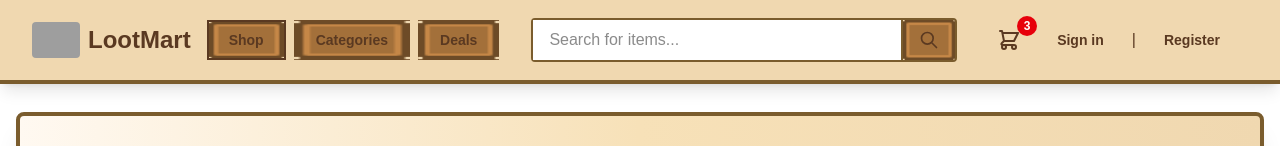
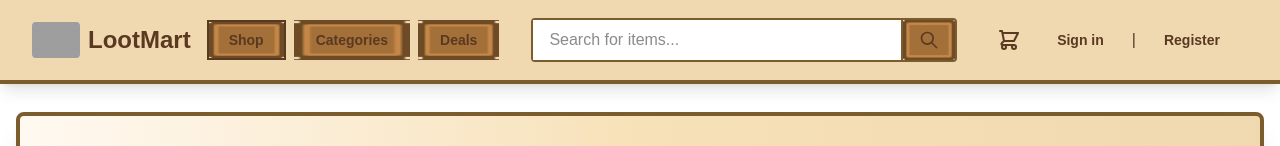
Before and after one commit to KevinReyhanW/lootmart, a Next.js app: page /products in a window 1280 px wide. Shown: the top 146 px of the page. Built offline with nearby package versions, Linux system fonts and the light colour scheme; grey boxes are pictures that could not be loaded.

Commit message:
add cart feature

```diff
--- a/src/app/layout.tsx
+++ b/src/app/layout.tsx
@@ -2,6 +2,7 @@ import type { Metadata } from "next";
 import { Geist, Geist_Mono } from "next/font/google";
 import Header from "@/components/layout/Header";
 import Footer from "@/components/layout/Footer";
+import { CartProvider } from '@/context/cart-context'
 import "./globals.css";
 
 const geistSans = Geist({
@@ -29,11 +30,11 @@ export default function RootLayout({
       <body
         className={`${geistSans.variable} ${geistMono.variable} antialiased min-h-screen flex flex-col`}
       >
-        <Header />
-        <main className="flex-grow">
-          {children}
-        </main>
-        <Footer />
+        <CartProvider>
+          <Header />
+          <main className="flex-grow">{children}</main>
+          <Footer />
+        </CartProvider>
       </body>
     </html>
   );
--- a/src/components/layout/Header.tsx
+++ b/src/components/layout/Header.tsx
@@ -3,6 +3,7 @@
 import Link from 'next/link'
 import Image from 'next/image'
 import { useState } from 'react'
+import { useCart } from '@/context/cart-context'
 import { usePathname } from 'next/navigation'
 import lootmartIcon from '@/assets/images/icons/lootmart-icon.png'
 import buttonTile from '@/assets/images/ui/button/button-brown.png'
@@ -10,7 +11,8 @@ import Button from '@/components/ui/buttons/Button'
 
 export default function Header() {
   const [isSearchOpen, setIsSearchOpen] = useState(false)
-  const [cartCount] = useState(3) // Example cart count
+  const { items } = useCart()
+  const cartCount = items.length
   const pathname = usePathname()
 
   // Navigation items
--- a/src/components/ui/cards/ProductCard/ProductCard.tsx
+++ b/src/components/ui/cards/ProductCard/ProductCard.tsx
@@ -5,6 +5,7 @@ import Button from '@/components/ui/buttons/Button'
 import Modal from '@/components/ui/modals/Modal'
 import React, { useState } from 'react'
 import styles from '@/styles/components/ProductCard.module.css'
+import { useCart } from '@/context/cart-context'
 
 type Product = {
   id: string
@@ -17,6 +18,7 @@ type Product = {
 export default function ProductCard({ product }: { product: Product }) {
   const [isEquipped, setIsEquipped] = useState(false)
   const [isModalOpen, setIsModalOpen] = useState(false)
+  const { addItem } = useCart()
 
   const rarityColor = {
     common: 'bg-gray-300 text-gray-800',
@@ -50,7 +52,31 @@ export default function ProductCard({ product }: { product: Product }) {
           >
             Equip
           </Button>
-          <Button className="px-3 py-2 text-sm" variant="gradient" onClick={() => setIsModalOpen(true)}>Add to Cart</Button>
+          <Button
+            className="px-3 py-2 text-sm"
+            variant="gradient"
+            onClick={() => {
+              // Build a full CartItem with reasonable defaults
+              const cartItem = {
+                id: product.id,
+                name: product.name,
+                description: product.name,
+                price: product.price,
+                image: product.image,
+                category: product.rarity ?? 'misc',
+                inStock: true,
+                createdAt: new Date().toISOString(),
+                updatedAt: new Date().toISOString(),
+                quantity: 1
+              }
+              addItem(cartItem)
+              // Quick toast feedback
+              setIsModalOpen(true)
+              setTimeout(() => setIsModalOpen(false), 1000)
+            }}
+          >
+            Add to Cart
+          </Button>
         </div>
       </div>
       </div>
--- a/src/context/cart-context.tsx
+++ b/src/context/cart-context.tsx
@@ -1,6 +1,6 @@
 'use client'
 
-import { createContext, useContext, useState } from 'react'
+import { createContext, useContext, useEffect, useState } from 'react'
 import type { CartItem } from '@/models'
 
 interface CartContextType {
@@ -14,7 +14,14 @@ interface CartContextType {
 const CartContext = createContext<CartContextType | undefined>(undefined)
 
 export function CartProvider({ children }: { children: React.ReactNode }) {
-  const [items, setItems] = useState<CartItem[]>([])
+  const [items, setItems] = useState<CartItem[]>(() => {
+    try {
+      const raw = typeof window !== 'undefined' ? localStorage.getItem('lootmart_cart') : null
+      return raw ? JSON.parse(raw) as CartItem[] : []
+    } catch (e) {
+      return []
+    }
+  })
 
   const addItem = (item: CartItem) => {
     setItems((prev) => {
@@ -46,6 +53,15 @@ export function CartProvider({ children }: { children: React.ReactNode }) {
     setItems([])
   }
 
+  // Persist to localStorage on changes
+  useEffect(() => {
+    try {
+      localStorage.setItem('lootmart_cart', JSON.stringify(items))
+    } catch (e) {
+      // ignore
+    }
+  }, [items])
+
   return (
     <CartContext.Provider
       value={{ items, addItem, removeItem, updateQuantity, clearCart }}
```
